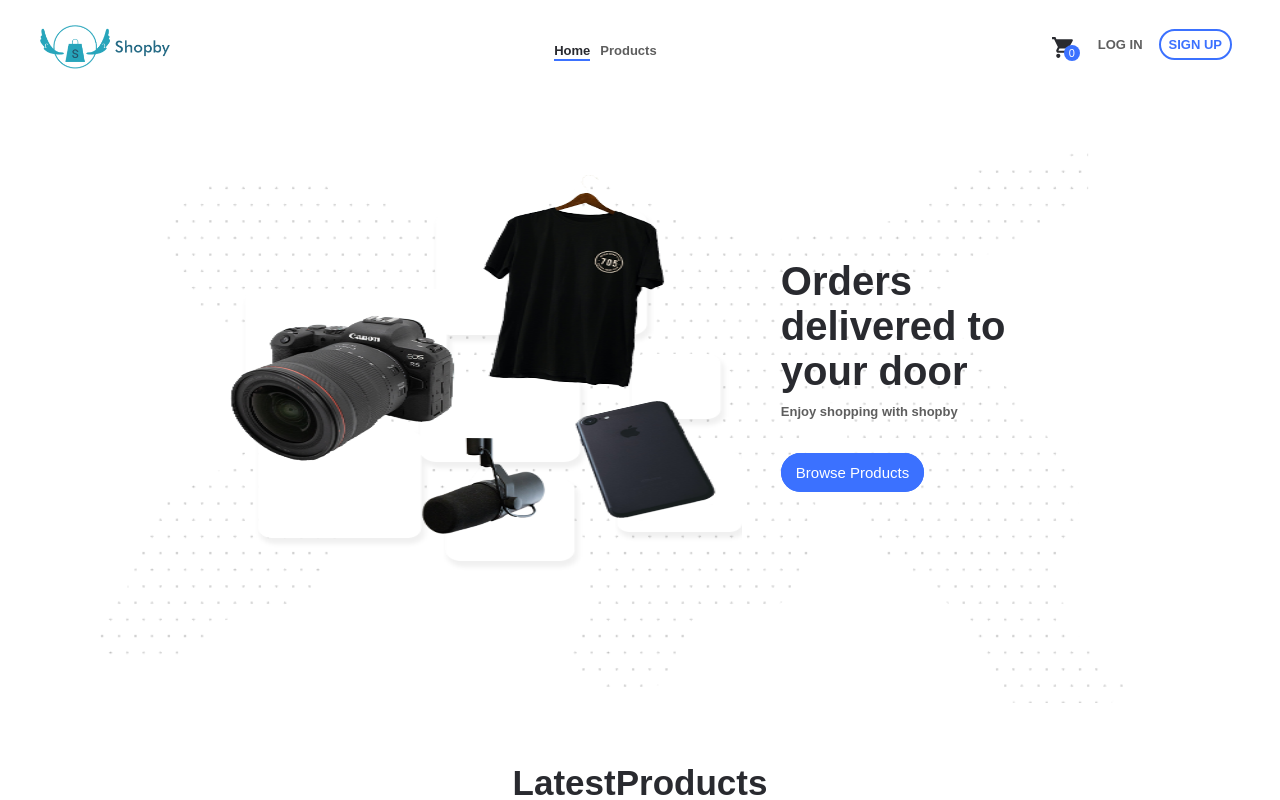
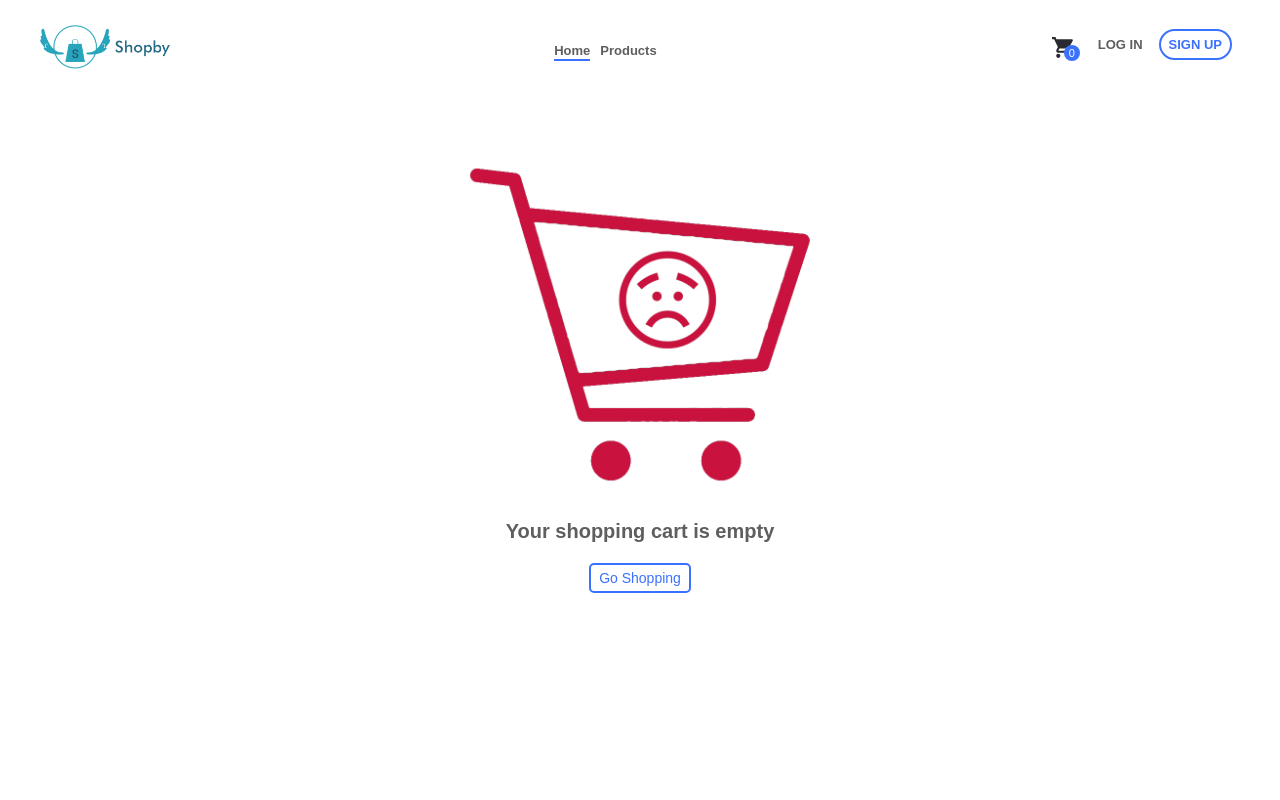
Before and after one commit to AminMardani79/shopby, a React (Create React App) app: page /shoppingCart in a window 1280 px wide. Before the commit this address led to /home. Shown: the top 800 px of the page. Built offline with nearby package versions, Linux system fonts and the light colour scheme; no server answers.

Commit message:
clear and checkout page

```diff
--- /dev/null
+++ b/src/Assets/css/CheckoutCart.module.css
@@ -0,0 +1,29 @@
+@import './index.css';
+.checkoutContainer{
+    min-height: 100vh;
+    display: flex;
+    flex-direction: column;
+    justify-content: start;
+    align-items: center;
+}
+.successfulImage{
+    width: 400px;
+    margin-top: 50px;
+}
+.successfulSubTitle{
+    color: var(--text-color);
+    font-size: 20px;
+    padding: 20px 0;
+}
+.checkoutContainer a{
+    border: 2px solid var(--main-blue);
+    border-radius: 5px;
+    color: var(--main-blue);
+    padding: 5px 8px;
+    font-size: 14px;
+    transition: all .1s ease-in-out;
+}
+.checkoutContainer a:hover{
+    color: var(--main-white);
+    background-color: var(--main-blue);
+}
--- /dev/null
+++ b/src/Assets/css/EmptyCart.module.css
@@ -0,0 +1,29 @@
+@import './index.css';
+.emptyContainer{
+    min-height: 100vh;
+    display: flex;
+    flex-direction: column;
+    justify-content: start;
+    align-items: center;
+}
+.emptyImage{
+    width: 400px;
+    margin-top: 50px;
+}
+.emptySubtitle{
+    color: var(--text-color);
+    font-size: 20px;
+    padding: 20px 0;
+}
+.emptyContainer a{
+    border: 2px solid var(--main-blue);
+    border-radius: 5px;
+    color: var(--main-blue);
+    padding: 5px 8px;
+    font-size: 14px;
+    transition: all .1s ease-in-out;
+}
+.emptyContainer a:hover{
+    color: var(--main-white);
+    background-color: var(--main-blue);
+}
--- a/src/Pages/Landing.js
+++ b/src/Pages/Landing.js
@@ -4,7 +4,7 @@
 import Products from "./Products";
 import Home from "./Home";
 import Footer from "../components/Footer";
-import Carts from "./Carts";
+import ShoppingCart from "./ShoppingCart";
 // Components
 import Navbar from "../components/Navbar/Navbar";
 
@@ -22,7 +22,7 @@
             <Routes>
               <Route path="/products" element={<Products />} />
               <Route path="/home" element={<Home />} />
-              <Route path="/carts" element={<Carts />} />
+              <Route path="/shoppingCart" element={<ShoppingCart />} />
               <Route path="/" element={<Navigate to="/home" />} />
               <Route path="/*" element={<Navigate to="/home" />} />
             </Routes>
--- /dev/null
+++ b/src/Pages/ShoppingCart.js
@@ -0,0 +1,22 @@
+import React, { useContext } from "react";
+import Carts from "../components/Carts";
+import CheckoutCart from "../components/CheckoutCart";
+import EmptyCart from "../components/EmptyCart";
+// context
+import { CartContext } from "../context/CartContextProvider";
+
+const ShoppingCart = () => {
+  const { state } = useContext(CartContext);
+  return (
+    <div>
+      {state.itemsCounter > 0 && !state.checkout && <Carts />}
+      {state.itemsCounter === 0 && !state.checkout ? (
+        <EmptyCart />
+      ) : (
+        <CheckoutCart />
+      )}
+    </div>
+  );
+};
+
+export default ShoppingCart;
--- a/src/Pages/Carts.js
+++ b/src/components/Carts.js
@@ -1,15 +1,32 @@
-import React, { useContext } from "react";
-
+import React, { useContext, useReducer, useState } from "react";
 import { Link } from "react-router-dom";
 // styles
 import styles from "../assets/css/Carts.module.css";
 // components
-import Cart from "../components/Cart";
+import Cart from "./Cart";
 // context
 import { CartContext } from "../context/CartContextProvider";
 
+const initialState = {
+  discount: 0,
+  finalPrice: 0,
+  discountCode: "",
+};
+
+const discountReducer = (state, action) => {};
+
 const Carts = () => {
   const { state, dispatch } = useContext(CartContext);
+  const [discountState, dispatchDiscount] = useReducer(
+    discountReducer,
+    initialState
+  );
+  const [discount, setDiscount] = useState(20);
+  const [finalPrice, setFinalPrice] = useState(state.total);
+  const UseDiscount = () => {
+    const remainPercent = 100 - discount;
+    setFinalPrice((state.total * remainPercent) / 100);
+  };
   return (
     <div className={styles.CartContainer}>
       <section className={styles.itemsContainer}>
@@ -37,13 +54,15 @@
           <div className={styles.infoDiscount}>
             <div>
               <input placeholder="discount" />
-              <button>Apply</button>
+              <button type="button" onClick={UseDiscount}>
+                Apply
+              </button>
             </div>
             <span>20% of discount</span>
           </div>
           <div className={styles.infoPrice}>
             <span>Total</span>
-            <span>{state.total} $</span>
+            <span>{finalPrice} $</span>
           </div>
           <div className={styles.infoCheckout}>
             <button
--- /dev/null
+++ b/src/components/CheckoutCart.js
@@ -0,0 +1,24 @@
+import React from "react";
+import { Link } from "react-router-dom";
+// styles
+import styles from "../assets/css/CheckoutCart.module.css";
+// images
+import successful from "../assets/img/successful.jpg";
+
+const CheckoutCart = () => {
+  return (
+    <div className={styles.checkoutContainer}>
+      <img
+        className={styles.successfulImage}
+        src={successful}
+        alt="successful"
+      />
+      <h4 className={styles.successfulSubTitle}>
+        Your shopping successfuly done
+      </h4>
+      <Link to="/products">More Shopping</Link>
+    </div>
+  );
+};
+
+export default CheckoutCart;
--- /dev/null
+++ b/src/components/EmptyCart.js
@@ -0,0 +1,18 @@
+import React from "react";
+import { Link } from "react-router-dom";
+// styles
+import styles from "../assets/css/EmptyCart.module.css";
+// images
+import emptyCart from "../assets/img/empty.png";
+
+const EmptyCart = () => {
+  return (
+    <div className={styles.emptyContainer}>
+      <img className={styles.emptyImage} src={emptyCart} alt="cartImage" />
+      <h3 className={styles.emptySubtitle}>Your shopping cart is empty</h3>
+      <Link to="/products">Go Shopping</Link>
+    </div>
+  );
+};
+
+export default EmptyCart;
--- a/src/components/Navbar/Navbar.js
+++ b/src/components/Navbar/Navbar.js
@@ -82,7 +82,7 @@
       </Nav>
       <RightNav className={style.rightNav}>
         <div className={style.shoppingCart}>
-          <Link to="/carts">
+          <Link to="/shoppingCart">
             <CartIcon />
             <span>{state.itemsCounter}</span>
           </Link>
```
Also changed, not shown: src/Assets/img/empty.png (added), src/Assets/img/successful.jpg (added).
